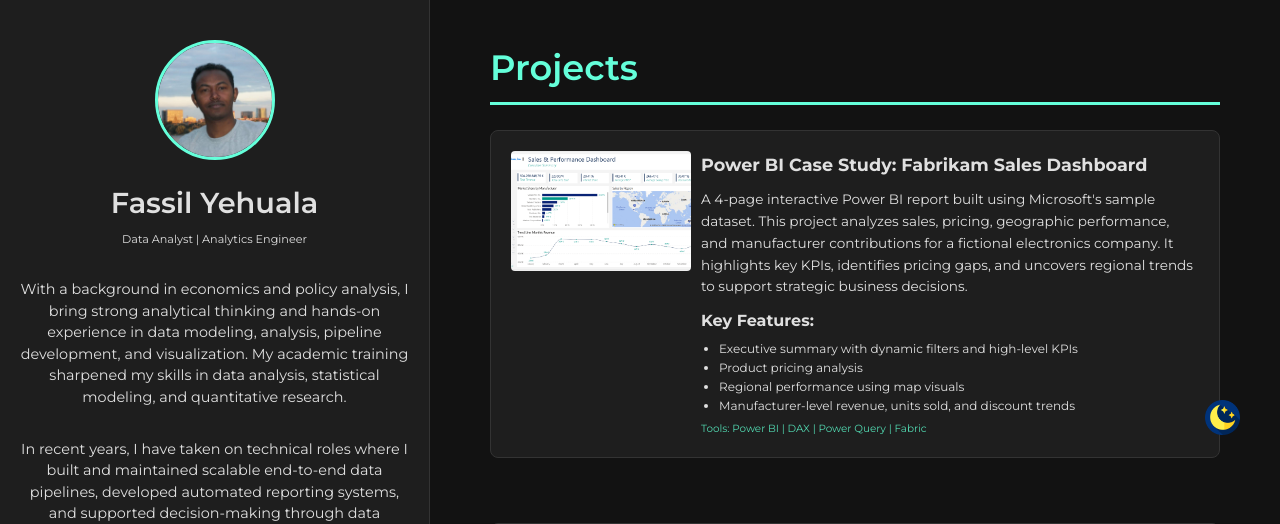
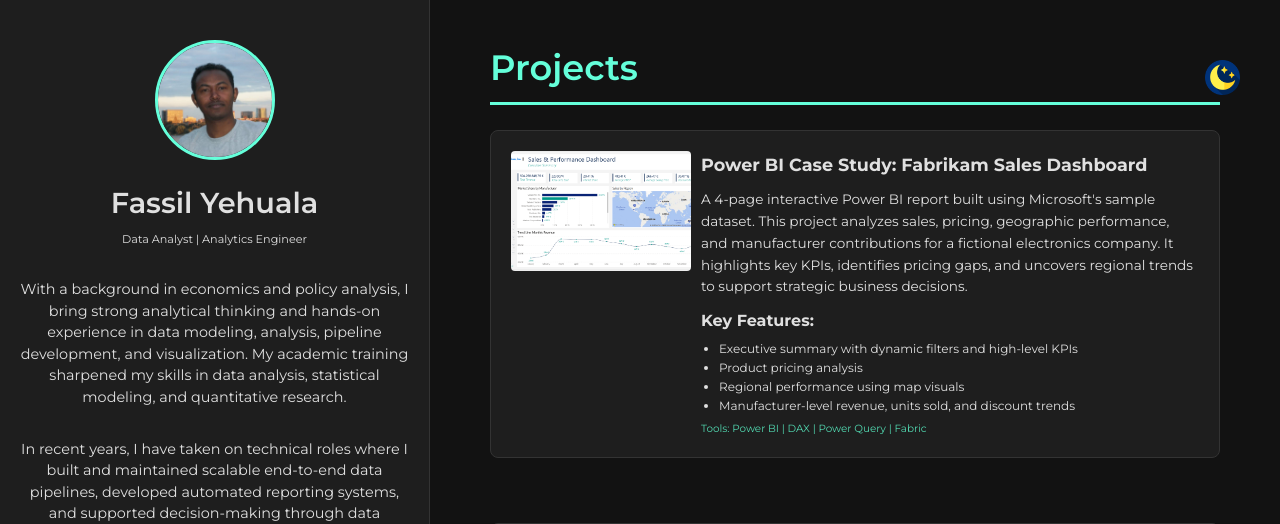
Before and after one commit to Fassilsis/fassilsis.github.io, a Jekyll site: the page built from index.md, in a window 1280 px wide. Shown: the top 524 px of the page. Built offline with Jekyll 4.4.1, drawn with Linux system fonts in a browser that asks for light colours.

Commit message:
Update style.css

```diff
--- a/assets/css/style.css
+++ b/assets/css/style.css
@@ -381,7 +381,7 @@ body.light {
 
 #theme-toggle {
   position: fixed;
-  top: 400px;
+  top: 60px;
   right: 40px;
   width: 35px;
   height: 35px;
```
